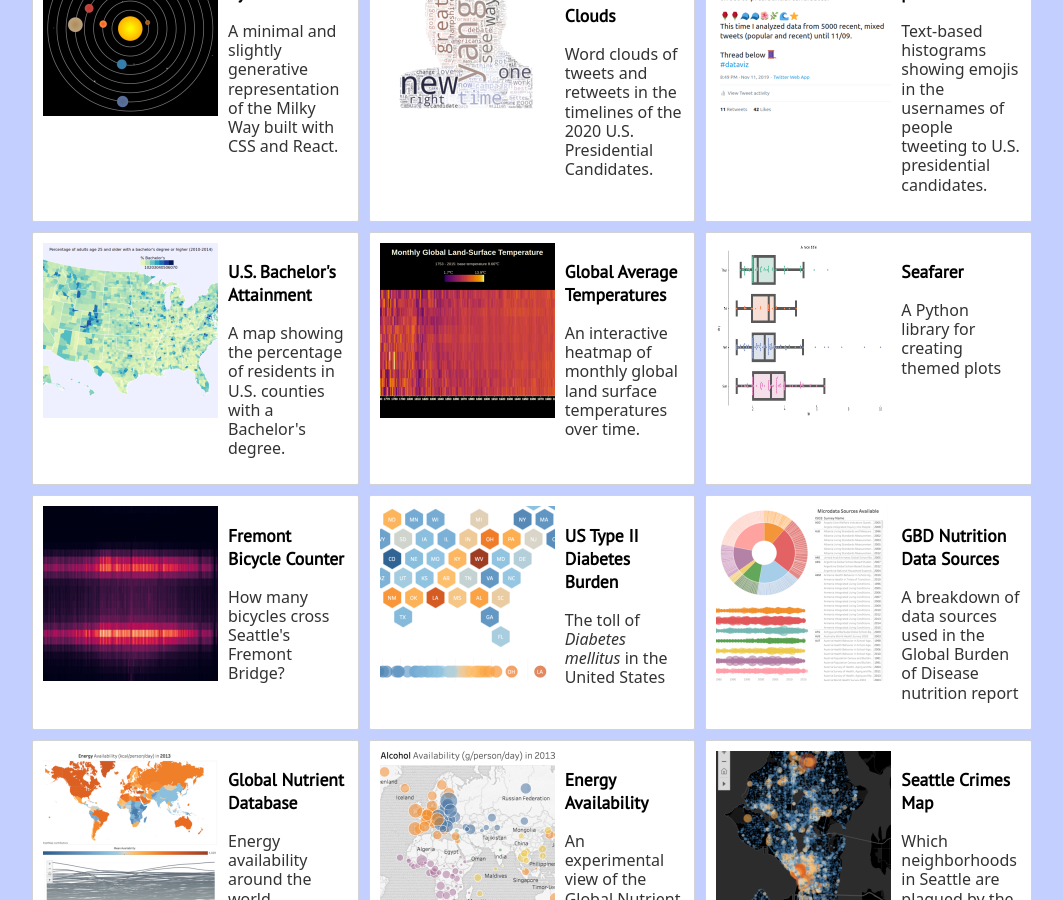
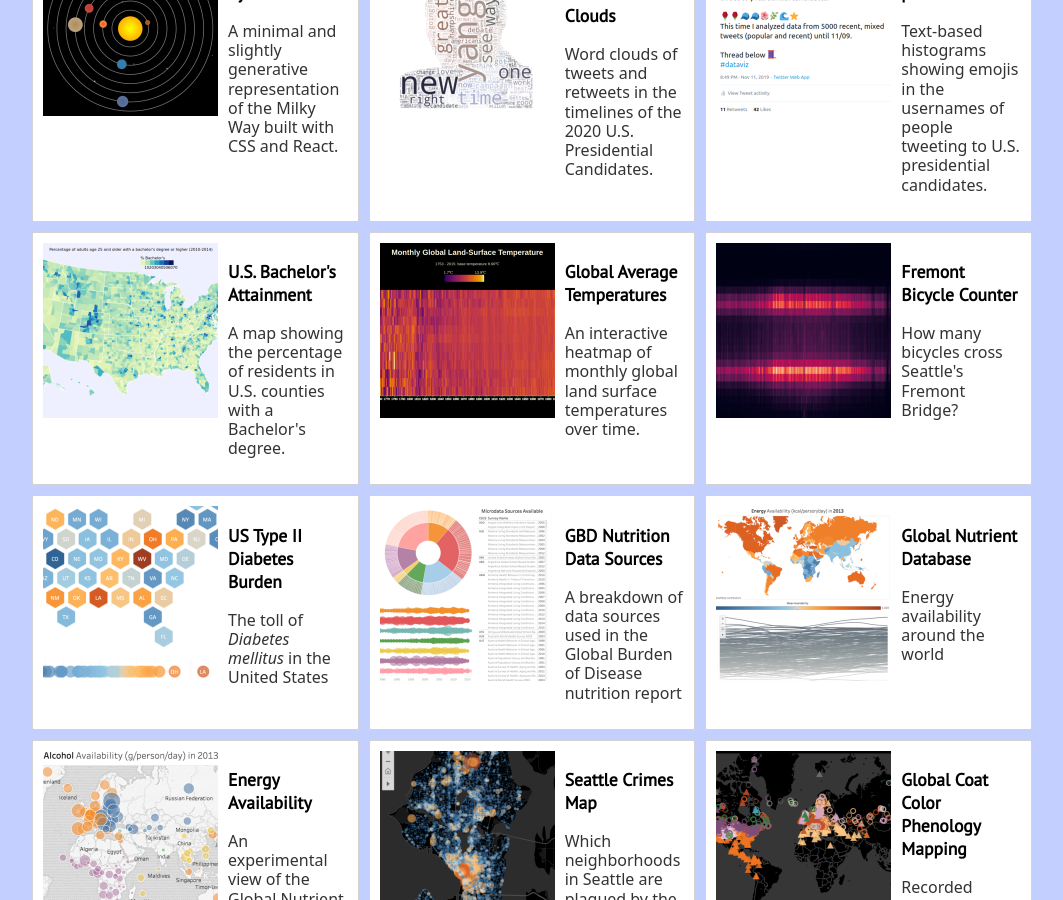
Before and after one commit to kairstenfay/kairstenfay.github.io, a Jekyll site: the page built from projects/index.html, in a window 1280 px wide and 900 px high, scrolled down 551 px. Shown: the whole window, without its empty margins (108-1171 px from the left). Built offline with Jekyll 4.4.1, drawn with Linux system fonts in a browser that asks for light colours.

Commit message:
projects: Remove incomplete Seafarer project

```diff
--- a/projects/index.html
+++ b/projects/index.html
@@ -106,17 +106,6 @@ title: Projects by Kairsten
         </div>
     </div>
     <div class="portfolio-item">
-        <a href="https://github.com/kairstenfay/seafarer">
-            <img class="link cell"
-                src="../images/swarmboxplot-example.png"
-                alt="preview"/>
-        </a>
-        <div>
-            <h3>Seafarer</h3>
-            <p>A Python library for creating themed plots</p>
-        </div>
-    </div>
-    <div class="portfolio-item">
         <a href="https://github.com/kairstenfay/data-viz/blob/master/Fremont%20bicyclists.ipynb">
             <img class="link cell"
                     src="../images/thumbnail_fremont_bike_heatmap.png"
```
Also changed, not shown: images/swarmboxplot-example.png (deleted).
